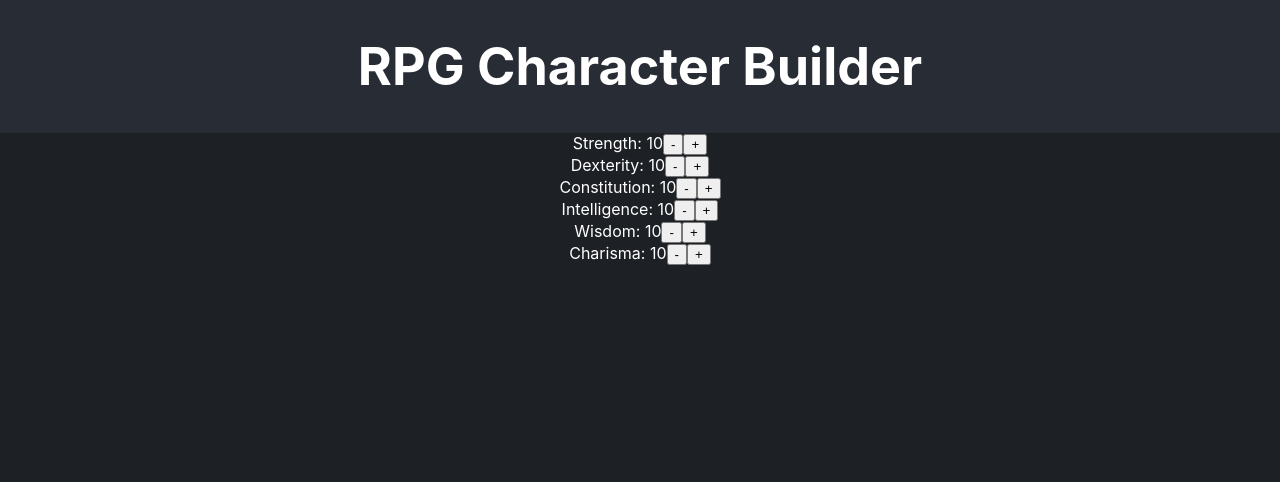
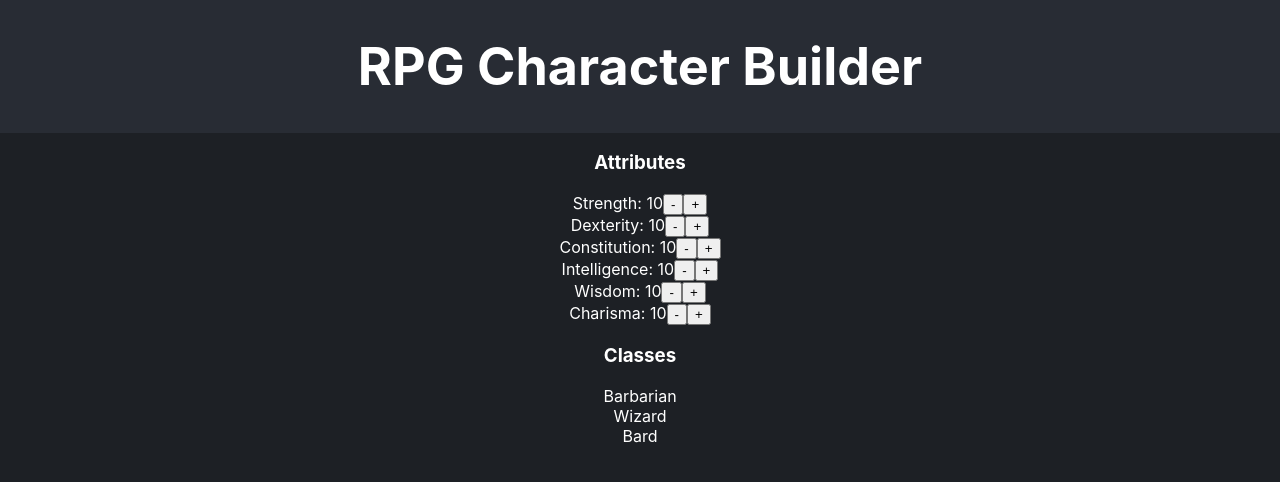
Before and after one commit to migvill/dnd-character, a React (Create React App) app: page / in a window 1280 px wide. Shown: the top 482 px of the page. Built offline with nearby package versions, Linux system fonts and the light colour scheme.

Commit message:
Make use of defined types. Add initial class selector with requirements list

```diff
--- a/src/components/Character/Character.tsx
+++ b/src/components/Character/Character.tsx
@@ -1,16 +1,18 @@
 import { useState } from 'react';
 import './Character.css'
-import { ATTRIBUTE_LIST } from '../../consts';
+import { ATTRIBUTE_LIST, CLASS_LIST } from '../../consts';
+import { Attributes, Class } from '../../types';
 
 function Character() {
-    const [attributeLevel, setAttributeLevel] = useState(
+    const [attributeLevel, setAttributeLevel] = useState<Attributes>(
         ATTRIBUTE_LIST.reduce((acc, curr) => {
             acc[curr] = 10
             return acc
-        }, {})
+        }, {} as Attributes)
     )
+    const [currentClass, setCurrentClass] = useState<Class | null>(null)
 
-    function handleChange(attribute, delta) {
+    function changeAttributeLevel(attribute: keyof Attributes, delta: number) {
         setAttributeLevel((prev) => {
             return {
                 ...prev,
@@ -21,17 +23,39 @@ function Character() {
 
     return (
         <div className="character">
+            <h3>Attributes</h3>
             <div className="character-attributes">
                 {
                     ATTRIBUTE_LIST.map((attr, idx) => (
                         <div className="character-attribute-row" key={idx}>
                             <span>{attr}: { attributeLevel[attr] }</span>
-                            <button onClick={() => handleChange(attr, -1)}>-</button>
-                            <button onClick={() => handleChange(attr, 1)}>+</button>
+                            <button onClick={() => changeAttributeLevel(attr as keyof Attributes, -1)}>-</button>
+                            <button onClick={() => changeAttributeLevel(attr as keyof Attributes, 1)}>+</button>
                         </div>
                     ))
                 }
             </div>
+            <h3>Classes</h3>
+            <div className="character-classes">
+                {
+                    Object.keys(CLASS_LIST).map((className) => (
+                        <div className="character-class" key={className} onClick={() => setCurrentClass(className as Class)}>
+                            {className}
+                        </div>
+                    ))
+                }
+            </div>
+
+            {currentClass && (
+                <div className="character-class-requirements">
+                    <h3>{currentClass} Requirements</h3>
+                    <ul>
+                        {Object.entries(CLASS_LIST[currentClass]).map(([attribute, level]) => (
+                            <li key={attribute}>{attribute}: {level}</li>
+                        ))}
+                    </ul>
+                </div>
+            )}
         </div>
     )
 
```
